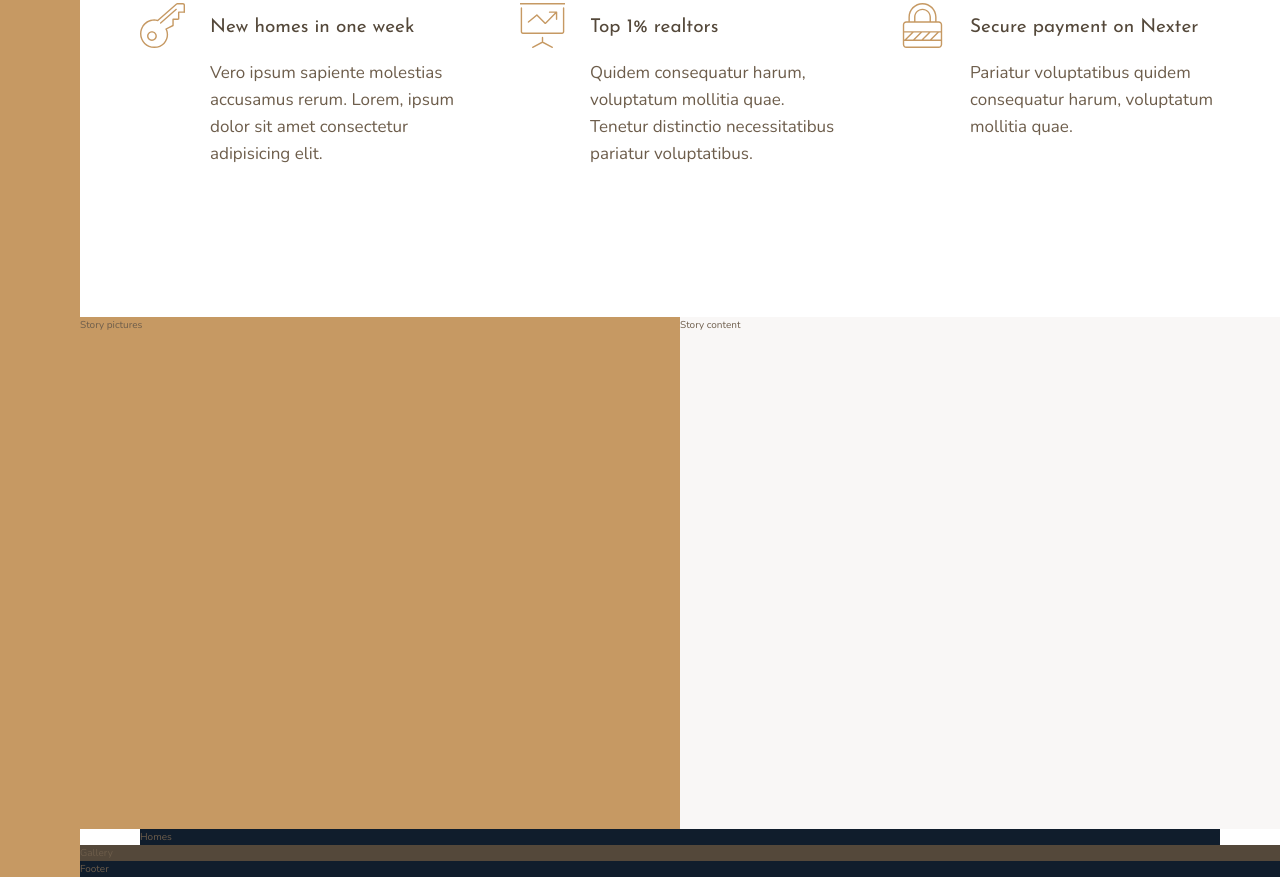
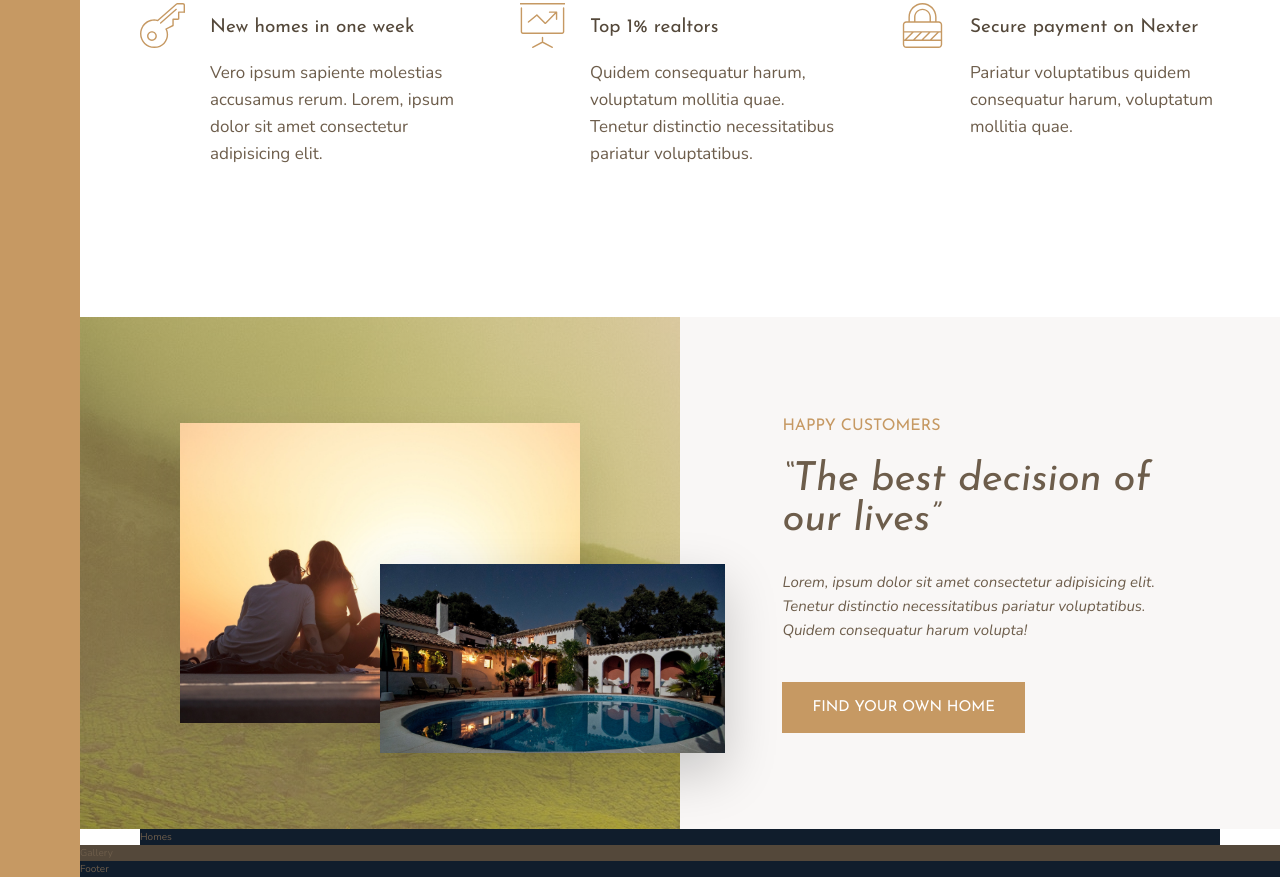
Before and after one commit to lawellwilhelm-dev/nexter, a website: page index.html in a window 1280 px wide. Shown: the part 991-1868 px from the top of the page. Drawn offline with nearby package versions, Linux system fonts and the light colour scheme.

Commit message:
Build story section

```diff
--- a/index.html
+++ b/index.html
@@ -67,10 +67,14 @@
             </div>
         </section>
         <div class="story__pictures">
-            Story pictures
+            <img src="img/story-1.jpeg" alt="Couple with a new house" class="story__img-1">
+            <img src="img/story-2.jpeg" alt="New house" class="story__img-2">
         </div>
         <div class="story__content">
-            Story content
+            <h3 class="heading-3 margin-bottom-sm">Happy Customers</h3>
+            <h2 class="heading-2 heading-2-dark margin-bottom-md">&ldquo;The best decision of our lives&rdquo;</h2>
+            <p class="story__text">Lorem, ipsum dolor sit amet consectetur adipisicing elit. Tenetur distinctio necessitatibus pariatur voluptatibus. Quidem consequatur harum volupta!</p>
+            <button class="btn">Find your own home</button>
         </div>
         <section class="homes">
             Homes
--- a/sass/_story.scss
+++ b/sass/_story.scss
@@ -1,13 +1,56 @@
 .story {
     &__pictures {
         background-color: $color-primary;
+        background-image: linear-gradient(
+            rgba($color-primary, .5),
+            rgba($color-primary, .5)),
+            url(../img/back.jpg);
 
         grid-column: full-start / col-end 4;
+
+        display: grid;
+        grid-template-columns: repeat(6, 1fr);
+        grid-template-rows: repeat(6, 1fr);
+        align-items: center;
+
+    }
+
+    &__img-1 {
+        width: 100%;
+        box-shadow: 0 2rem 5rem rgba(#000, .1);
+
+        grid-row: 2 / 6;
+        grid-column: 2 / 6;
+    }
+
+    &__img-2 {
+        width: 115%;
+        box-shadow: 0 2rem 5rem rgba(#000, .2);
+        z-index: 20;
+
+        grid-row: 4 / 6;
+        grid-column: 4 / 7;
     }
 
     &__content {
         background-color: $color-grey-light-1;
+        padding: 6rem 8vw;
 
         grid-column: col-start 5 / full-end;
+
+        display: flex;
+        flex-direction: column;
+        justify-content: center;
+        align-items: flex-start;
+
+        display: grid;
+        align-content: center;
+        justify-items: start;
+    }
+
+    &__text {
+        font-size: 1.5rem;
+        font-style: italic;
+        margin-bottom: 4rem;
     }
 }
--- a/sass/_typography.scss
+++ b/sass/_typography.scss
@@ -9,10 +9,26 @@
 
 .heading-2 {
     @extend %heading;
+
+    font-size: 4rem;
+    font-style: italic;
+    line-height: 1;
+
+    &--light {
+        color: $color-grey-light-1;
+    }
+
+    &--dark {
+        color: $color-grey-dark-1;
+    }
 }
 
 .heading-3 {
     @extend %heading;
+
+    font-size: 1.6rem;
+    color: $color-primary;
+    text-transform: uppercase;
 }
 
 .heading-4 {
@@ -27,3 +43,35 @@
         color: $color-grey-dark-1;
     }
 }
+
+.btn {
+    background-color: $color-primary;
+    border: none;
+    border-radius: 0;
+    padding: 1.8rem 3rem;
+    cursor: pointer;
+
+    font-family: $font-display;
+    font-size: 1.5rem;
+    text-transform: uppercase;
+    color: #fff;
+
+    transition: all .2s;
+
+    &:hover {
+        background-color: $color-primary-dark;
+    }
+}
+
+.margin-bottom-sm {
+    margin-bottom: 2rem;
+}
+.margin-bottom-md {
+    margin-bottom: 3rem;
+}
+.margin-bottom-lg {
+    margin-bottom: 4rem;
+}
+.margin-bottom-xlg {
+    margin-bottom: 8rem;
+}
```
Also changed, not shown: css/style.css, 1 other file.
